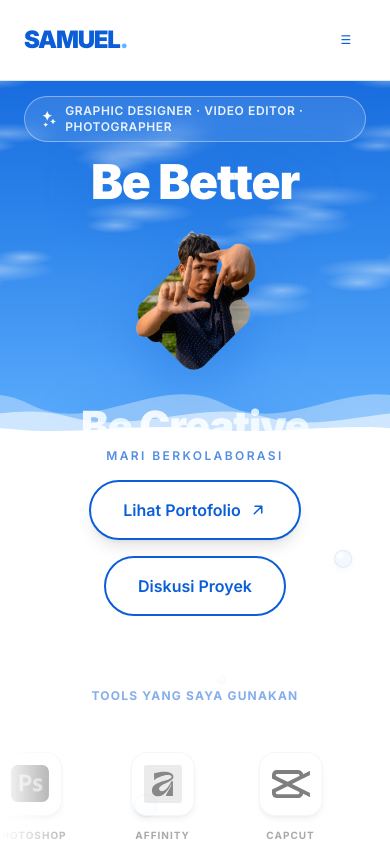
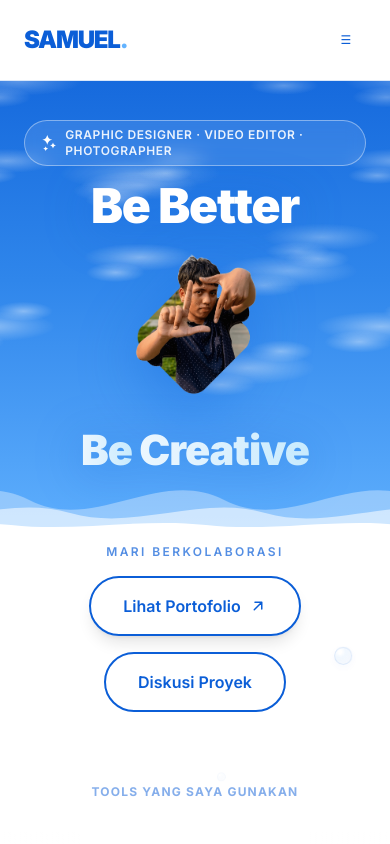
Before and after one commit to marantikasamuel-creator/samuel-design, a Next.js app: page / in a window 390 px wide. Shown: the top 844 px of the page. Built offline with nearby package versions, Linux system fonts and the light colour scheme.

Commit message:
Your descriptive commit message

```diff
--- a/app/page.tsx
+++ b/app/page.tsx
@@ -452,7 +452,7 @@ export default function App() {
       </nav>
 
       {/* --- BLUE HALF OF HERO --- */}
-      <section className="hero-light relative z-10 flex flex-col justify-center overflow-hidden bg-gradient-to-b from-[#0b5ed7] via-[#2f86eb] to-[#63b3ff] pt-24 pb-4 md:pt-32 md:pb-8 min-h-[360px] md:min-h-[480px] lg:min-h-[520px]">
+      <section className="hero-light relative z-10 flex flex-col justify-center overflow-hidden bg-gradient-to-b from-[#0b5ed7] via-[#2f86eb] to-[#63b3ff] pt-24 pb-16 md:pt-32 md:pb-8 min-h-[560px] md:min-h-[480px] lg:min-h-[520px]">
         {/* Awan tipis yang bergerak searah gelombang air di bawahnya */}
         <HeroClouds />
         <div className="relative z-10 flex flex-col justify-center px-6">
```
